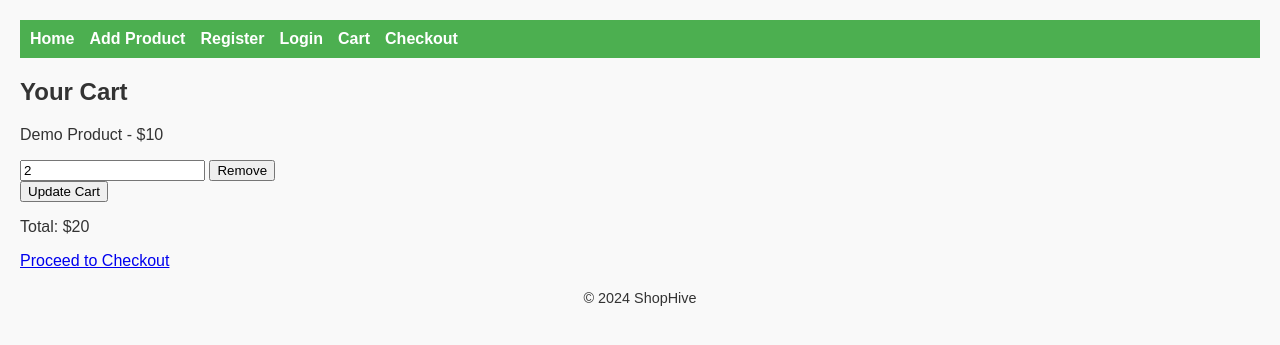
After one commit to Charis04/BACS_e-commerce, a Flask app: page /cart in a window 1280 px wide. The commit adds this page. Shown: the top 345 px of the page. Run offline with Flask 3, Linux system fonts and the light colour scheme.

Commit message:
📦 NEW: add cart and checkout functionality with corresponding templates

```diff
--- a/app.py
+++ b/app.py
@@ -1,5 +1,4 @@
 from shophive_packages import app
-
 
 if __name__ == "__main__":
     """
--- a/shophive_packages/__init__.py
+++ b/shophive_packages/__init__.py
@@ -36,7 +36,8 @@ jwt = JWTManager(app)
 # Register routes
 from shophive_packages.routes import user_routes, order_routes, home, add_product
 from shophive_packages.routes.user_routes import user_bp
-from shophive_packages.routes.cart_routes import CartResource
+from shophive_packages.routes.cart_routes import CartResource, cart_bp
+from shophive_packages.routes.checkout_routes import checkout_bp
 from shophive_packages.routes.product_management_routes.new_product_routes import new_product_bp
 from shophive_packages.routes.product_management_routes.update_product_routes import update_product_bp
 from shophive_packages.routes.product_management_routes.delete_product_routes import delete_product_bp
@@ -49,3 +50,5 @@ app.register_blueprint(delete_product_bp)
 app.register_blueprint(pagination_bp)
 app.register_blueprint(read_product_bp)
 app.register_blueprint(user_bp)
+app.register_blueprint(cart_bp)
+app.register_blueprint(checkout_bp)
--- a/shophive_packages/routes/cart_routes.py
+++ b/shophive_packages/routes/cart_routes.py
@@ -1,9 +1,36 @@
-from flask import jsonify, request
+from flask import jsonify, request, Blueprint, render_template, redirect, url_for, session
 from flask_restful import Resource
 
 from shophive_packages import db
 from shophive_packages.models.cart import Cart
 
+cart_bp = Blueprint('cart_bp', __name__)
+
+@cart_bp.route('/cart', methods=['GET'])
+def cart():
+    cart_items = session.get("cart_items", [
+        {"id": 1, "name": "Demo Product", "price": 10, "quantity": 2},
+        # ...additional items...
+    ])
+    cart_total = sum(item["price"] * item["quantity"] for item in cart_items)
+    return render_template('cart.html', cart_items=cart_items, cart_total=cart_total)
+
+@cart_bp.route('/cart/update', methods=['POST'])
+def update_cart():
+    cart_items = session.get("cart_items", [
+        {"id": 1, "name": "Demo Product", "price": 10, "quantity": 2},
+        # ...additional items...
+    ])
+    remove_item_id = request.form.get("remove")
+    if remove_item_id:
+        cart_items = [item for item in cart_items if str(item["id"]) != remove_item_id]
+    else:
+        for item in cart_items:
+            quantity_key = f"quantity_{item['id']}"
+            if quantity_key in request.form:
+                item["quantity"] = int(request.form[quantity_key])
+    session["cart_items"] = cart_items
+    return redirect(url_for('cart_bp.cart'))
 
 class CartResource(Resource):
     """
--- a/shophive_packages/templates/base.html
+++ b/shophive_packages/templates/base.html
@@ -16,6 +16,8 @@
                 <li><a href="/add-product">Add Product</a></li>
                 <li><a href="/register">Register</a></li>
                 <li><a href="/login">Login</a></li>
+                <li><a href="/cart">Cart</a></li>
+                <li><a href="/checkout">Checkout</a></li>
             </ul>
         </nav>
     </header>
--- /dev/null
+++ b/shophive_packages/templates/cart.html
@@ -0,0 +1,17 @@
+
+{% extends 'base.html' %}
+{% block content %}
+<h2>Your Cart</h2>
+<form method="POST" action="/cart/update">
+    {% for item in cart_items %}
+    <div>
+        <p>{{ item.name }} - ${{ item.price }}</p>
+        <input type="number" name="quantity_{{ item.id }}" value="{{ item.quantity }}" min="1">
+        <button type="submit" name="remove" value="{{ item.id }}">Remove</button>
+    </div>
+    {% endfor %}
+    <button type="submit">Update Cart</button>
+</form>
+<p>Total: ${{ cart_total }}</p>
+<a href="/checkout">Proceed to Checkout</a>
+{% endblock %}
```
Also changed, not shown: shophive_packages/routes/checkout_routes.py (added, +11 -0 lines), shophive_packages/templates/checkout.html (added, +15 -0 lines).
